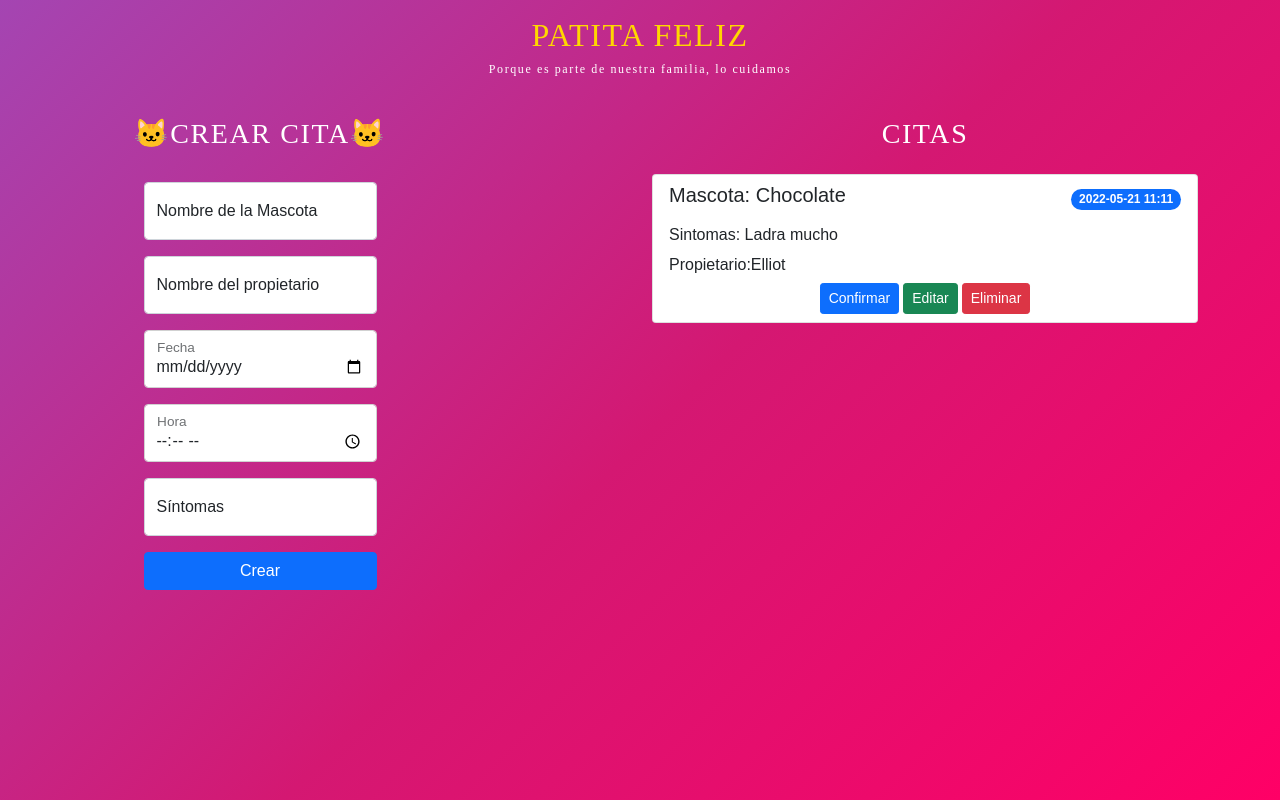
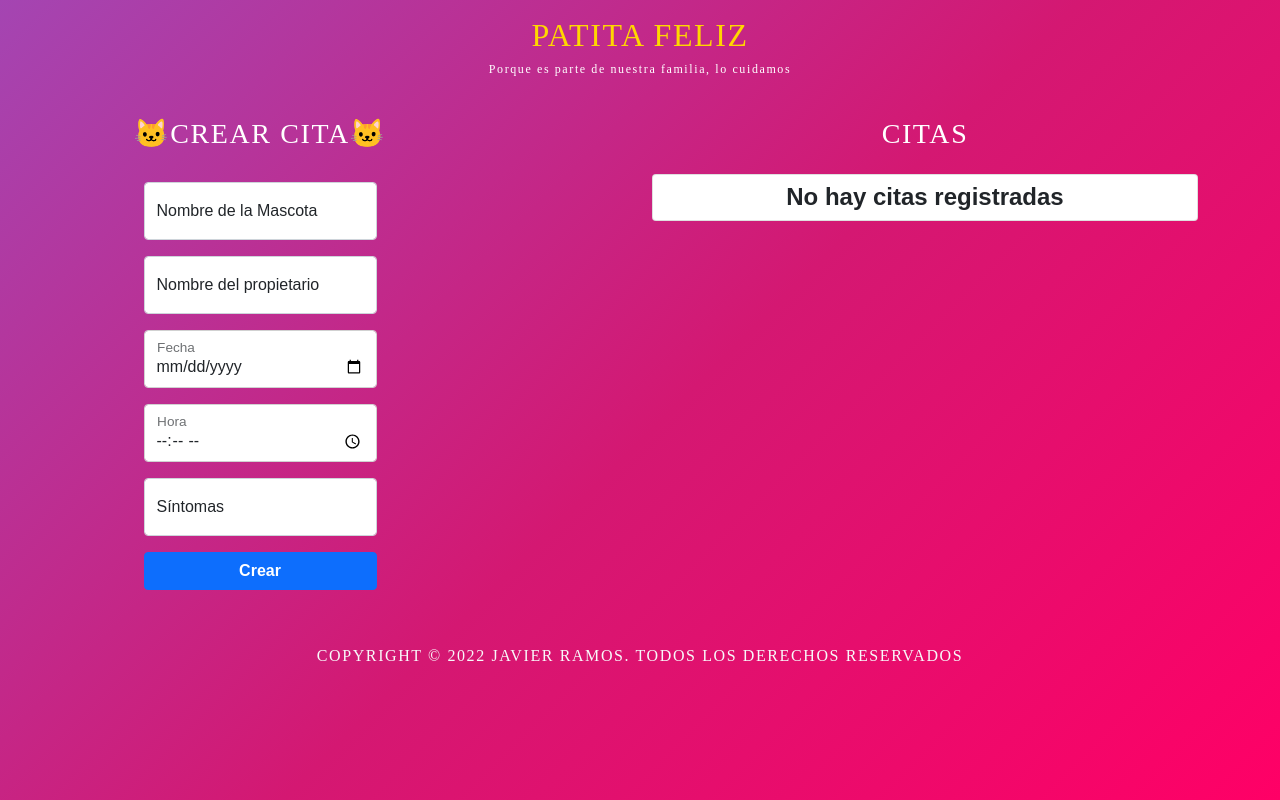
Before and after one commit to Racha777/react-patita-feliz, a React (Create React App) app: page / in a window 1280 px wide. Built offline with nearby package versions, Linux system fonts and the light colour scheme.

Commit message:
CRUD citas terminado

```diff
--- a/public/index.html
+++ b/public/index.html
@@ -6,7 +6,7 @@
   <link rel="icon" href="%PUBLIC_URL%/favicon.ico" />
   <meta name="viewport" content="width=device-width, initial-scale=1" />
   <meta name="theme-color" content="#000000" />
-  <meta name="description" content="Web site created using create-react-app" />
+  <meta name="description" content="CRUD de citas veterinarias con la opcion de confirmacion" />
   <link rel="apple-touch-icon" href="%PUBLIC_URL%/logo192.png" />
   <!--
       manifest.json provides metadata used when your web app is installed on a
--- a/src/App.jsx
+++ b/src/App.jsx
@@ -1,83 +1,29 @@
-import { useState } from "react";
 import "./App.css";
-import AppointmentsForm from "./components/appointments/AppointmentsForm";
 import Header from "./components/sections/Header";
-import { v4 as uuidv4 } from "uuid";
-import AppointmentsAppointments from "./components/appointments/AppointmentsAppointments";
-import {showToast} from "./utils/SweetAlert";
+import Footer from "./components/sections/Footer";
+import Appointments from "./Pages/Appointments";
 
 function App() {
-  const [appointment, setAppointment] = useState({});
-  const [appointments, setApointments] = useState([
-    {
-      id: "a1",
-      mascota: "Chocolate",
-      propietario: "Elliot",
-      fecha: "2022-05-21",
-      hora: "11:11",
-      sintomas: "Ladra mucho",
-    },
-  ]);
 
   const company = {
     name: "Patita Feliz",
     slogan: "Porque es parte de nuestra familia, lo cuidamos",
   };
 
-  const updateAppointment = (appointment) => {
-    console.log('Editar');
-    const updateAppoinments=appointments.map((element)=>{
-      return appointment.id===element.id?appointment:element;
-    });
-    setApointments(updateAppoinments);
-    setAppointment({});
-    showToast('warning','Actualizado');
-  };
-
-  const createAppointment = (appointment) => {
-    console.log('Crear');
-    appointment.id = uuidv4();
-    setApointments([...appointments, appointment]);
-    showToast('success','Creado');
-  };
-
-  const readAppointment = (id) => {
-    const appointment = appointments.find((element) => {
-      return element.id === id;
-    });
-    setAppointment(appointment);
-    showToast('info','Leido');
-  };
-
-  const deleteAppointment = (id) => {
-    setApointments(appointments.filter((element) => {
-      return element.id !== id;
-    }));
-  };
-
-  const submitAppointmentsFormsForm=(appointment)=>{
-    if(appointment.id){
-      updateAppointment(appointment);
-    }else{
-      createAppointment(appointment);
-    }
-  };
+  const credits={
+    year:new Date().getFullYear(),
+    author:'Javier Ramos'
+  }
 
   return (
     <>
       <Header company={company} />
       <main className="py-3">
-        <section className="container">
-          <div className="row justify-content-between gap-4">
-            <AppointmentsForm submitAppointmentsFormsForm={submitAppointmentsFormsForm} appointment={appointment}/>
-            <AppointmentsAppointments
-              appointments={appointments}
-              readAppointment={readAppointment}
-              deleteAppointment={deleteAppointment}
-            />
-          </div>
-        </section>
+        <Appointments/>
       </main>
+      <Footer
+        credits={credits}
+      />
     </>
   );
 }
--- /dev/null
+++ b/src/Pages/Appointments.jsx
@@ -0,0 +1,74 @@
+import { useEffect, useState } from "react";
+import AppointmentsForm from "../components/appointments/AppointmentsForm";
+import { v4 as uuidv4 } from "uuid";
+import AppointmentsAppointments from "../components/appointments/AppointmentsAppointments";
+import { showToast } from "../utils/SweetAlert";
+const Appointments = () => {
+  let localStorageAppointments =
+    JSON.parse(localStorage.getItem("appointmentsData")) ?? [];
+
+  const [appointment, setAppointment] = useState({});
+  const [appointments, setApointments] = useState(localStorageAppointments);
+
+  const updateAppointment = (appointment) => {
+    console.log("Editar");
+    const updateAppoinments = appointments.map((element) => {
+      return appointment.id === element.id ? appointment : element;
+    });
+    setApointments(updateAppoinments);
+    setAppointment({});
+    showToast("warning", "Actualizado");
+  };
+
+  const createAppointment = (appointment) => {
+    console.log("Crear");
+    appointment.id = uuidv4();
+    setApointments([...appointments, appointment]);
+    showToast("success", "Creado");
+  };
+
+  const readAppointment = (id) => {
+    const appointment = appointments.find((element) => {
+      return element.id === id;
+    });
+    setAppointment(appointment);
+    showToast("info", "Leido");
+  };
+
+  const deleteAppointment = (id) => {
+    setApointments(
+      appointments.filter((element) => {
+        return element.id !== id;
+      })
+    );
+  };
+
+  const submitAppointmentsFormsForm = (appointment) => {
+    if (appointment.id) {
+      updateAppointment(appointment);
+    } else {
+      createAppointment(appointment);
+    }
+  };
+
+  useEffect(() => {
+    localStorage.setItem("appointmentsData", JSON.stringify(appointments));
+  }, [appointments]);
+  return (
+    <section className="container">
+      <div className="row justify-content-between gap-4">
+        <AppointmentsForm
+          submitAppointmentsFormsForm={submitAppointmentsFormsForm}
+          appointment={appointment}
+        />
+        <AppointmentsAppointments
+          appointments={appointments}
+          readAppointment={readAppointment}
+          deleteAppointment={deleteAppointment}
+        />
+      </div>
+    </section>
+  );
+};
+
+export default Appointments;
--- a/src/components/appointments/AppointmentsForm.jsx
+++ b/src/components/appointments/AppointmentsForm.jsx
@@ -157,7 +157,7 @@ const AppointmentsForm = ({ appointment, submitAppointmentsFormsForm }) => {
             Síntomas
           </label>
         </div>
-        <button type="submit" className="btn btn-primary w-100" id="formButton">
+        <button type="submit" className="btn btn-primary w-100 fw-bold" id="formButton">
           {appointment.id ? "Editar" : "Crear"}
         </button>
       </form>
--- /dev/null
+++ b/src/components/sections/Footer.jsx
@@ -0,0 +1,12 @@
+const Footer = ({ credits }) => {
+    const {year,author}=credits;
+  return (
+    <footer className="footer container py-3">
+      <div className="container">
+          <h2 className="text-light fs-6 m-0">Copyright &copy; {year} {author}. Todos los derechos reservados</h2>
+      </div>
+    </footer>
+  );
+};
+
+export default Footer;
```
